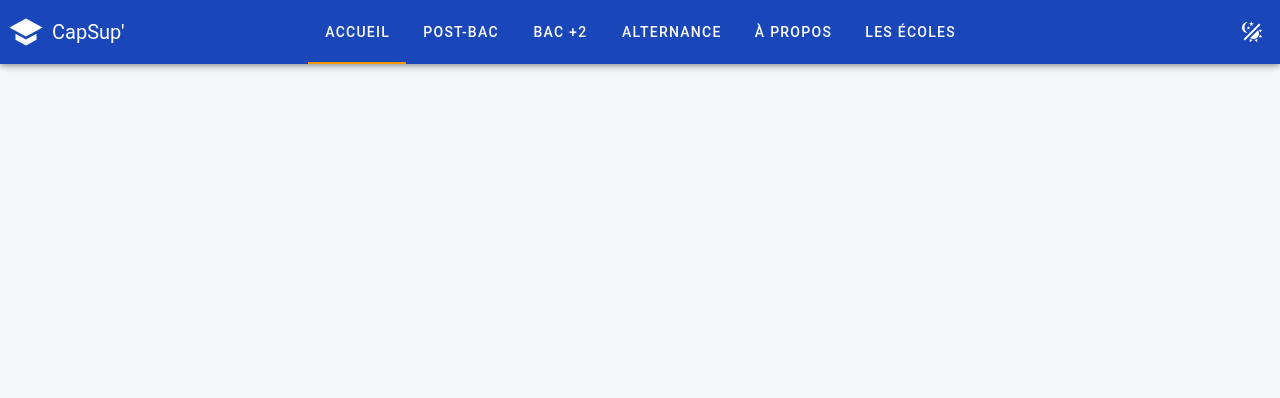
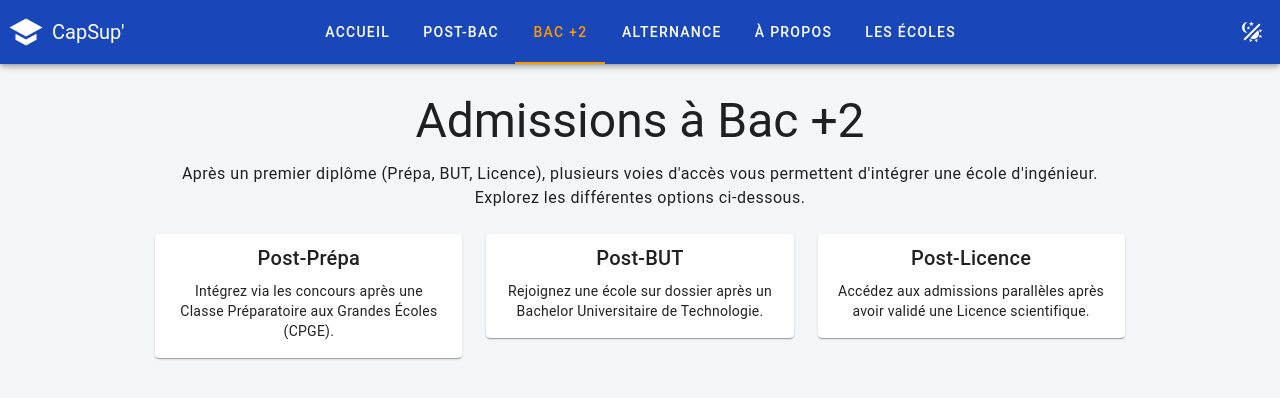
Before and after one commit to Buuuntyyy/apprenticeship_website, a Vue app in the folder apprenticeship_n7_website/: page /bac-plus-2 in a window 1280 px wide. Shown: the top 398 px of the page. Built offline with nearby package versions, Linux system fonts and the light colour scheme.

Commit message:
Added bac +2 dedicated page

```diff
--- a/apprenticeship_n7_website/src/components/TopBar.vue
+++ b/apprenticeship_n7_website/src/components/TopBar.vue
@@ -9,7 +9,7 @@
 
       <v-menu open-on-hover offset-y>
         <template v-slot:activator="{ props }">
-          <v-tab v-bind="props">
+          <v-tab v-bind="props" to="/bac-plus-2">
             Bac +2
           </v-tab>
         </template>
--- a/apprenticeship_n7_website/src/router/index.ts
+++ b/apprenticeship_n7_website/src/router/index.ts
@@ -9,6 +9,11 @@ const router = createRouter({
       path: '/',
       name: 'home',
       component: HomeView
+    },
+    {
+      path: '/bac-plus-2',
+      name: 'BacPlus2',
+      component: () => import('@/views/BacPlus2View.vue')
     },
     {
       path: '/post-bac',
@@ -38,6 +43,11 @@ const router = createRouter({
     {
       path: '/alternance',
       name: 'Alternance',
+      component: () => import('@/views/AlternanceInfoView.vue')
+    },
+    {
+      path: '/alternance/offres',
+      name: 'AlternanceOffres',
       component: () => import('@/views/OffersView.vue')
     },
     {
--- /dev/null
+++ b/apprenticeship_n7_website/src/views/AlternanceInfoView.vue
@@ -0,0 +1,26 @@
+<template>
+  <v-container>
+    <v-row justify="center">
+      <v-col cols="12" md="10">
+        <h1 class="text-h3 my-4 text-center">L'Alternance en École d'Ingénieur</h1>
+        <p class="text-body-1 mb-4">
+          L'alternance est un système de formation qui combine théorie en école et pratique en entreprise. C'est une excellente opportunité d'acquérir une expérience professionnelle significative tout en poursuivant vos études, d'être rémunéré et de faciliter votre insertion professionnelle.
+        </p>
+        <v-img
+          src="https://images.unsplash.com/photo-1521791136064-7986c2920216?auto=format&fit=crop&w=1500&q=80"
+          class="my-6 rounded-lg"
+          max-height="400px"
+          cover
+        ></v-img>
+        <div class="text-center">
+          <v-btn color="primary" large @click="$router.push('/alternance/offres')">
+            Voir les offres disponibles
+          </v-btn>
+        </div>
+      </v-col>
+    </v-row>
+  </v-container>
+</template>
+
+<script setup lang="ts">
+</script>
--- /dev/null
+++ b/apprenticeship_n7_website/src/views/BacPlus2View.vue
@@ -0,0 +1,35 @@
+<template>
+  <v-container>
+    <v-row justify="center">
+      <v-col cols="12" md="10">
+        <h1 class="text-h3 my-4 text-center">Admissions à Bac +2</h1>
+        <p class="text-body-1 mb-6 text-center">
+          Après un premier diplôme (Prépa, BUT, Licence), plusieurs voies d'accès vous permettent d'intégrer une école d'ingénieur. Explorez les différentes options ci-dessous.
+        </p>
+        <v-row>
+          <v-col cols="12" md="4">
+            <v-card hover class="text-center" to="/admission/post-prepa">
+              <v-card-title>Post-Prépa</v-card-title>
+              <v-card-text>Intégrez via les concours après une Classe Préparatoire aux Grandes Écoles (CPGE).</v-card-text>
+            </v-card>
+          </v-col>
+          <v-col cols="12" md="4">
+            <v-card hover class="text-center" to="/admission/post-but">
+              <v-card-title>Post-BUT</v-card-title>
+              <v-card-text>Rejoignez une école sur dossier après un Bachelor Universitaire de Technologie.</v-card-text>
+            </v-card>
+          </v-col>
+          <v-col cols="12" md="4">
+            <v-card hover class="text-center" to="/admission/post-licence">
+              <v-card-title>Post-Licence</v-card-title>
+              <v-card-text>Accédez aux admissions parallèles après avoir validé une Licence scientifique.</v-card-text>
+            </v-card>
+          </v-col>
+        </v-row>
+      </v-col>
+    </v-row>
+  </v-container>
+</template>
+
+<script setup lang="ts">
+</script>
--- a/apprenticeship_n7_website/src/views/HomeView.vue
+++ b/apprenticeship_n7_website/src/views/HomeView.vue
@@ -1,16 +1,25 @@
 <template>
   <v-container fluid class="fill-height pa-0 home-bg">
     <v-row align="center" justify="center" class="text-center">
-      <v-col cols="12" md="8">
-        <AnimatedLogo :size="150" style="color: white; margin-bottom: 1rem;" />
+      <v-col cols="12">
+        <AnimatedLogo :size="150" style="color: white; margin-bottom: 2rem;" />
         <h1 class="display-2 font-weight-bold mb-4 text-white">
           Trouvez votre voie en école d'ingénieur
         </h1>
-        <p class="subtitle-1 mb-6 text-white">
+        <p class="subtitle-1 mb-10 text-white">
           La plateforme pour vous guider dans le monde des études d'ingénierie et de l'alternance.
         </p>
-        <v-btn color="secondary" large @click="$router.push('/alternance')">
-          Découvrir les offres
+      </v-col>
+      <v-col cols="12" md="4">
+        <v-btn class="choice-btn" large color="secondary" @click="$router.push('/post-bac')">
+          <v-icon left>mdi-school</v-icon>
+          Études Post-Bac
+        </v-btn>
+      </v-col>
+      <v-col cols="12" md="4">
+        <v-btn class="choice-btn" large color="secondary" @click="$router.push('/bac-plus-2')">
+          <v-icon left>mdi-account-school</v-icon>
+          Admissions à Bac +2
         </v-btn>
       </v-col>
     </v-row>
@@ -23,12 +32,21 @@ import AnimatedLogo from '@/components/AnimatedLogo.vue';
 
 <style scoped>
 .home-bg {
-  background: linear-gradient(rgba(0, 0, 0, 0.5), rgba(0, 0, 0, 0.5)),
+  background: linear-gradient(rgba(0, 0, 0, 0.6), rgba(0, 0, 0, 0.6)),
     url('https://images.unsplash.com/photo-1506744038136-46273834b3fb?auto=format&fit=crop&w=1500&q=80') center/cover no-repeat;
-  min-height: calc(100vh - 64px); /* Adjust for app bar height */
+  min-height: calc(100vh - 64px);
 }
 
 .text-white {
   color: #fff !important;
 }
+
+.choice-btn {
+  transition: transform 0.3s ease-out, box-shadow 0.3s ease-out;
+}
+
+.choice-btn:hover {
+  transform: translateY(-8px) scale(1.05);
+  box-shadow: 0px 15px 25px -5px rgba(0, 0, 0, 0.4);
+}
 </style>
```
